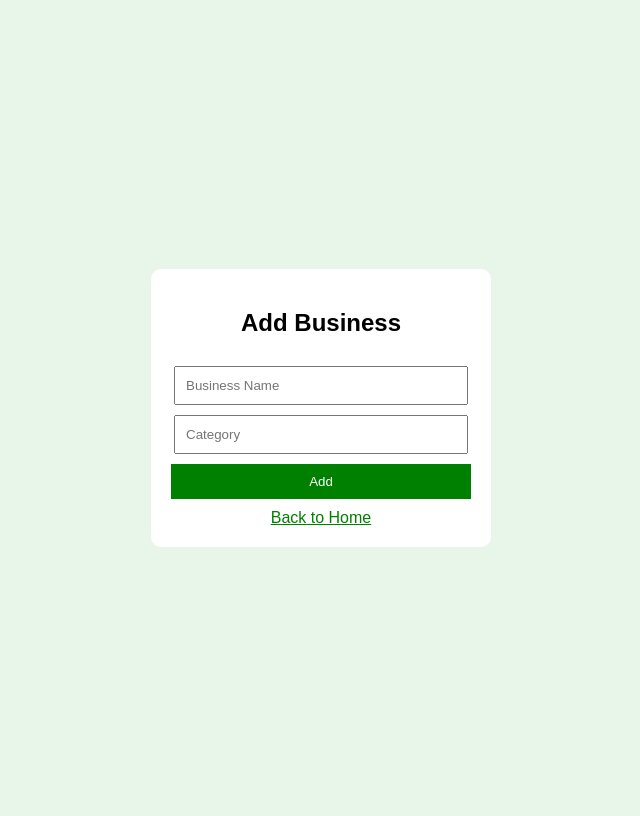
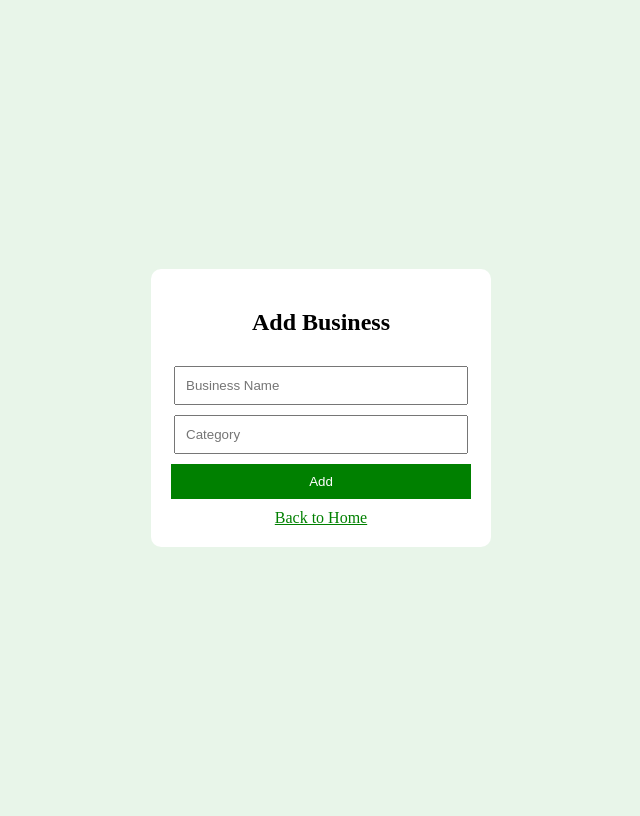
Before and after one commit to fkay26/0004-BUSINESS-DIRECTORY, a Flask app: page /add in a window 1280 px wide. Shown: the whole page, without its empty margins (319-959 px from the left). Run offline with Flask 3, Linux system fonts and the light colour scheme.

Commit message:
Changed font

```diff
--- a/templates/add.html
+++ b/templates/add.html
@@ -5,7 +5,7 @@
 
     <style>
         body {
-            font-family: Arial;
+            font-family: 'Times New Roman';
             background-color: #e8f5e9;
             display: flex;
             justify-content: center;
```
